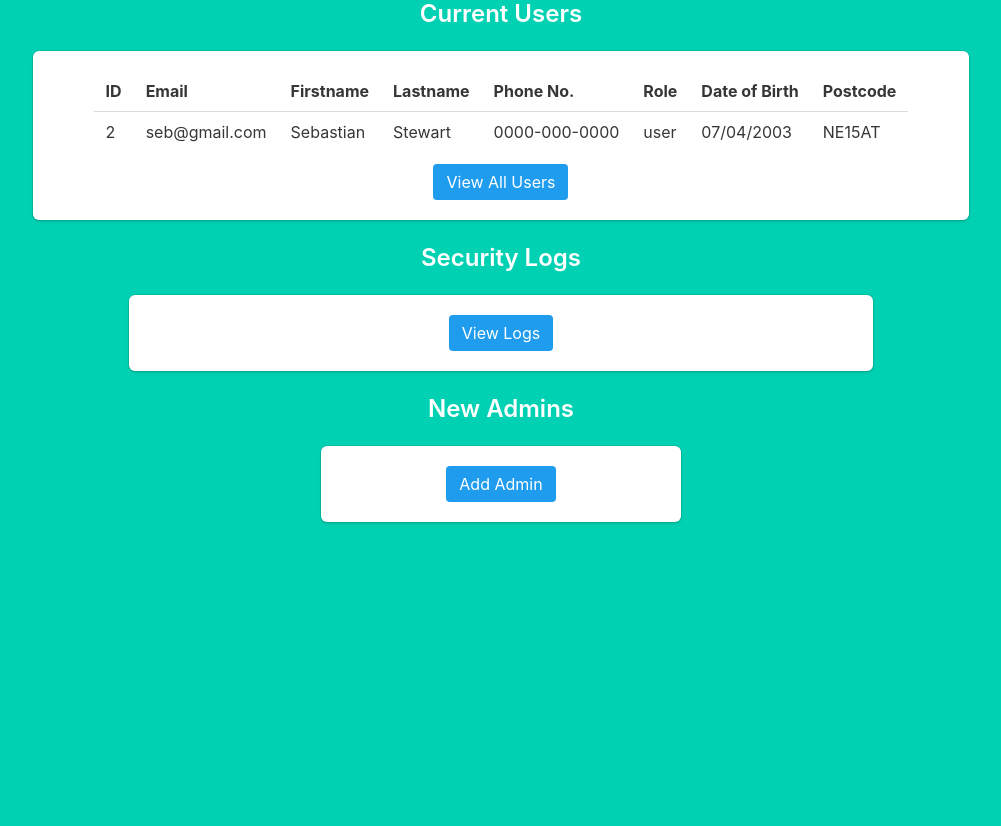
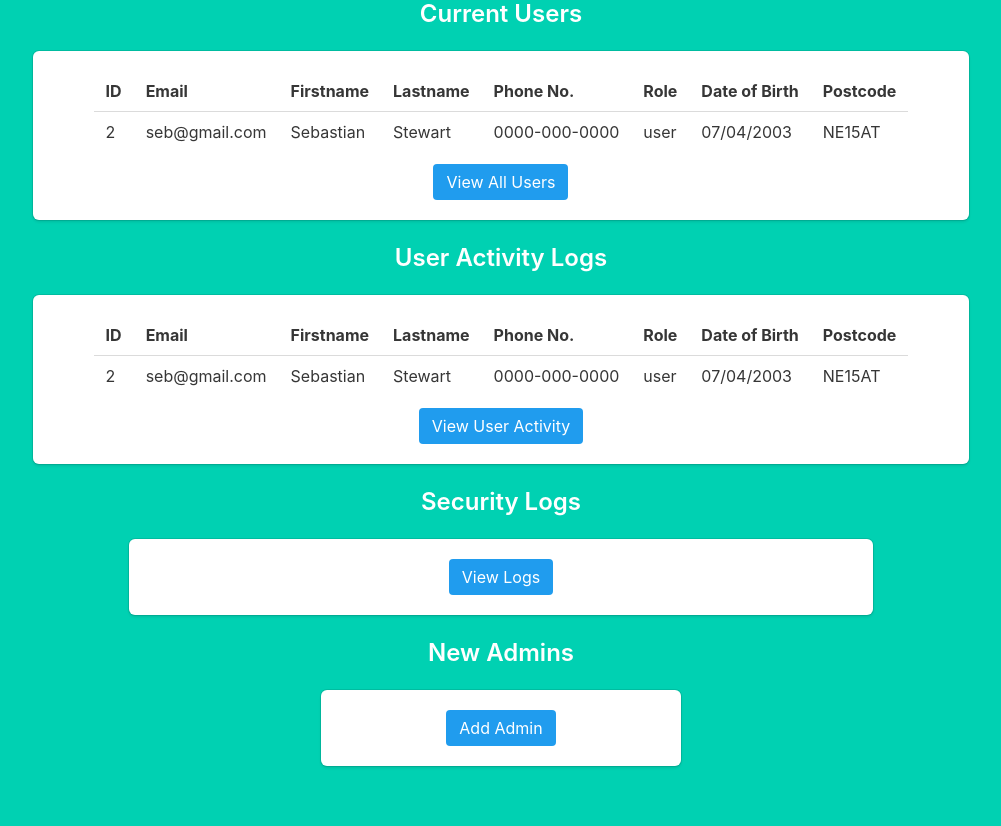
Before and after one commit to sebi-stewart/LotteryWebApp, a Flask app: page /view_all_users in a window 1280 px wide. Shown: the part 557-1383 px from the top of the page, without its empty margins (139-1140 px from the left). Before the commit the page ends 1081 px from the top, so only its background shows below. Run offline with Flask 3, Linux system fonts and the light colour scheme; a user stored in the database is signed in; parts of the project's set-up code (start-up, migrations or seed data) failed here and were passed over.

Commit message:
Added more logging, started view user activity button in admin page

```diff
--- a/admin/views.py
+++ b/admin/views.py
@@ -142,8 +142,19 @@ def run_lottery():
 def view_all_users():
     current_users = User.query.filter_by(role='user').all()
 
-    return render_template('admin/admin.html', name=current_user.firstname, current_users=current_users)
+    return render_template('admin/admin.html',
+                           name=current_user.firstname,
+                           current_users=current_users)
 
+
+@admin_blueprint.route('')
+@required_roles('admin')
+def view_user_activity():
+    current_users = User.query.filter_by(role='user').all()
+
+    return render_template('admin/admin.html',
+                           name=current_user.firstname,
+                           current_user=current_users)
 
 # view last 10 log entries
 @admin_blueprint.route('/logs')
--- a/app.py
+++ b/app.py
@@ -1,5 +1,5 @@
 # IMPORTS
-from flask import Flask, render_template, redirect, url_for, flash
+from flask import Flask, render_template, redirect, url_for, flash, request
 from flask_sqlalchemy import SQLAlchemy
 from flask_qrcode import QRcode
 from flask_login import current_user
@@ -57,6 +57,16 @@ def required_roles(*roles):
                     return redirect(url_for('users.login'))
             # If the user isn't allowed to access the page, we send him to the 403 Forbidden Error page
             elif current_user.role not in roles:
+
+                # Add a log that a user with ID ... email ... role ... and IP ... has tried accessing an
+                # unauthorized page
+                logging.warning('SECURITY - Unauthorized Access Attempt [%s, %s, %s, %s]',
+                                current_user.id,
+                                current_user.email,
+                                current_user.role,
+                                request.remote_addr
+                                )
+
                 return render_template('errors/403.html')
 
             return f(*args, **kwargs)
--- a/templates/admin/admin.html
+++ b/templates/admin/admin.html
@@ -100,6 +100,45 @@
         </form>
     </div>
 </div>
+
+<div class="column is-10 is-offset-1">
+    <h4 class="title is-4">User Activity Logs</h4>
+    <div class="box">
+        {% if current_users %}
+            <div class="field">
+                <table class="table">
+                    <tr>
+                        <th>ID</th>
+                        <th>Email</th>
+                        <th>Firstname</th>
+                        <th>Lastname</th>
+                        <th>Phone No.</th>
+                        <th>Role</th>
+                        <th>Date of Birth</th>
+                        <th>Postcode</th>
+                    </tr>
+                    {% for user in current_users %}
+                        <tr>
+                            <td>{{ user.id }}</td>
+                            <td>{{ user.email }}</td>
+                            <td>{{ user.firstname }}</td>
+                            <td>{{ user.lastname }}</td>
+                            <td>{{ user.phone }}</td>
+                            <td>{{ user.role }}</td>
+                            <td>{{ user.date_of_birth }}</td>
+                            <td>{{ user.postcode }}</td>
+                        </tr>
+                    {% endfor %}
+                </table>
+            </div>
+        {% endif %}
+        <form action="/view_all_users">
+            <div>
+                <button class="button is-info is-centered">View User Activity</button>
+            </div>
+        </form>
+    </div>
+</div>
 <div class="column is-8 is-offset-2" id="test">
     <h4 class="title is-4">Security Logs</h4>
     <div class="box">
```
Also changed, not shown: users/views.py (+26 -0 lines), 1 other file.
